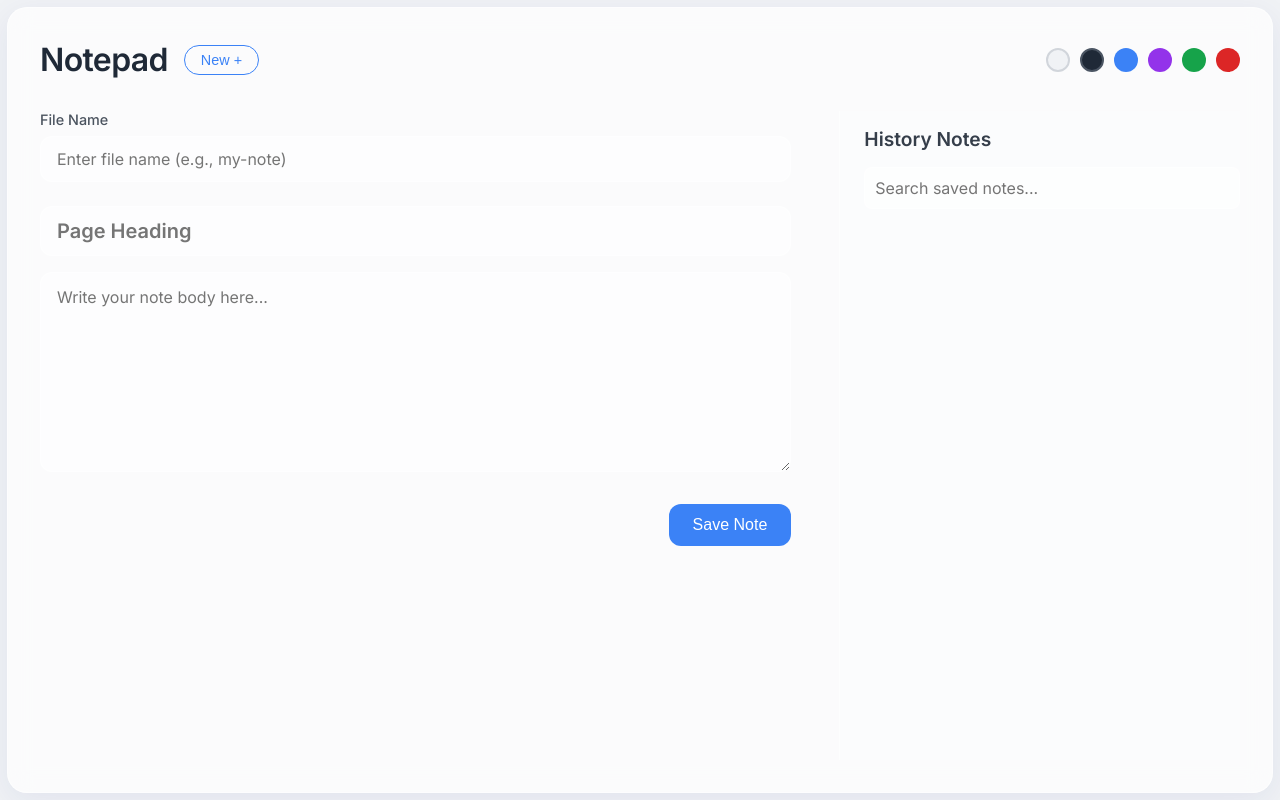
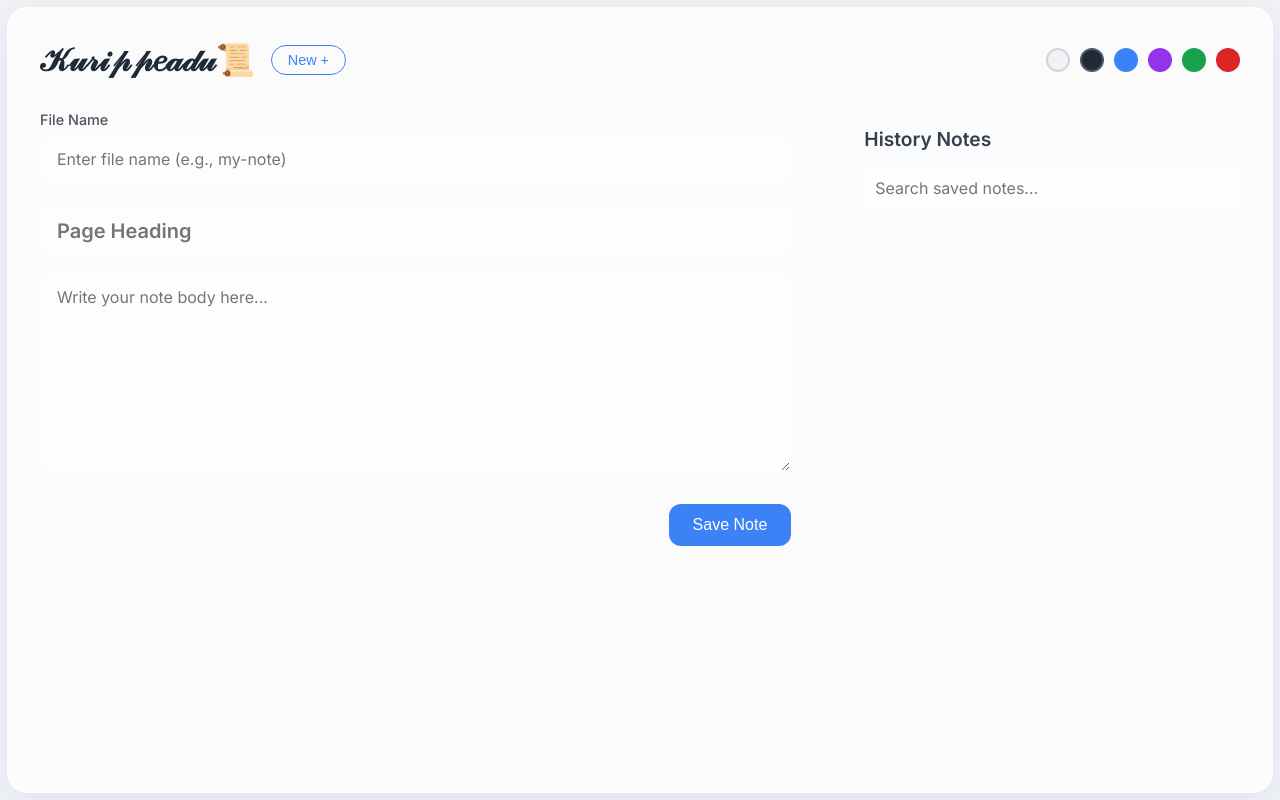
Before and after one commit to kadarali-abdulkader/notepad-easy, a plain HTML site: page index.html in a window 1280 px wide. Drawn offline with Linux system fonts and the light colour scheme.

Commit message:
Update index.html

```diff
--- a/index.html
+++ b/index.html
@@ -13,7 +13,7 @@
     <div class="app-container">
         <header>
             <div class="header-left">
-                <h1>Notepad</h1>
+                <h1>𝒦𝓊𝓇𝒾𝓅𝓅𝑒𝒶𝒹𝓊📜</h1>
                 <button onclick="newNote()" class="new-note-btn">New +</button>
             </div>
             <div class="theme-controls">
@@ -58,4 +58,5 @@
     <script src="script.js"></script>
 </body>
 
+
 </html>
```
